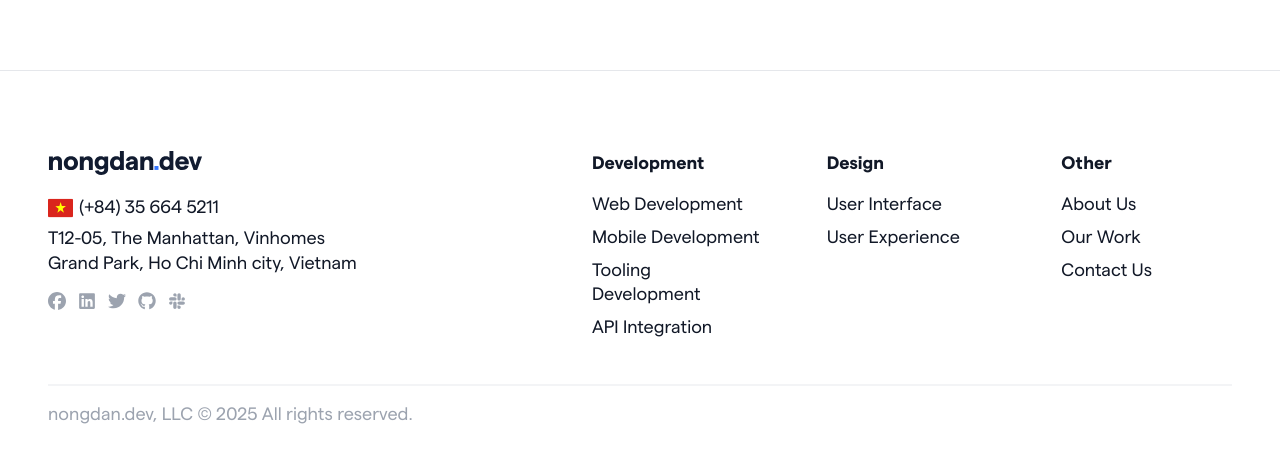
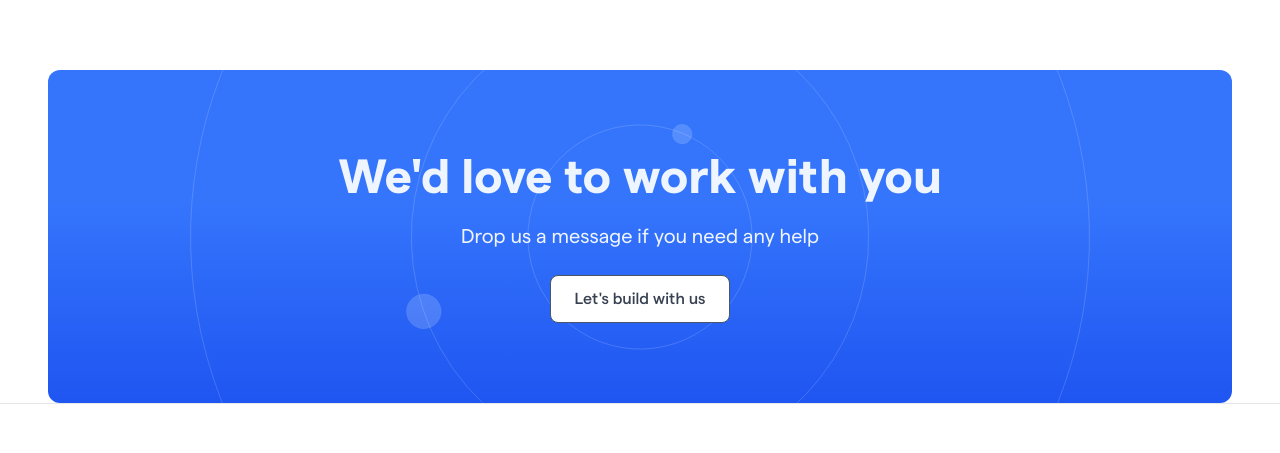
Before and after one commit to nongdan-dev/website, a React (Vite) app: page / in a window 1280 px wide. Shown: the part 5074-5527 px from the top of the page. Built offline with nearby package versions, Linux system fonts and the light colour scheme.

Commit message:
add section CTA

```diff
--- /dev/null
+++ b/src/components/widget/CallToAction.tsx
@@ -0,0 +1,21 @@
+import { Button, Link } from '@/components/ui'
+
+import { Orbits } from '../icons'
+import { Section } from './Section'
+
+export function CallToAction() {
+  return (
+    <Section className='relative place-items-center overflow-clip rounded-xl bg-gradient-to-b from-primary-500 from-40% to-primary-600 text-center text-primary-50'>
+      <Orbits className='absolute left-1/2 top-1/2 -translate-x-1/2 -translate-y-1/2 -rotate-[35deg] text-[56.25rem] text-primary-100/20' />
+      <Section.Title className='relative z-10 w-full !text-5xl'>
+        We'd love to work with you
+      </Section.Title>
+      <Section.Content className='relative z-10 mt-4'>
+        <p className='mb-6 text-xl'>Drop us a message if you need any help</p>
+        <Button asChild tone='light'>
+          <Link to='/contact-us'>Let's build with us</Link>
+        </Button>
+      </Section.Content>
+    </Section>
+  )
+}
--- a/src/components/widget/DropdownMenu.tsx
+++ b/src/components/widget/DropdownMenu.tsx
@@ -14,7 +14,7 @@ export function DropdownMenu(props: DropdownMenuProps) {
   return <Popover.Root {...props} />
 }
 
-export function Trigger({ children, ...props }: TriggerProps) {
+function Trigger({ children, ...props }: TriggerProps) {
   return (
     <Popover.Trigger asChild {...props}>
       <button className='group flex h-full items-center gap-1 transition-colors hover:text-indigo-500 focus-visible:text-indigo-500 data-[state=open]:text-indigo-500'>
@@ -25,7 +25,7 @@ export function Trigger({ children, ...props }: TriggerProps) {
   )
 }
 
-export function Content({
+function Content({
   containerRef,
   className,
   children,
--- a/src/components/widget/index.ts
+++ b/src/components/widget/index.ts
@@ -1,3 +1,4 @@
+export * from './CallToAction'
 export * from './DropdownMenu'
 export * from './MobileMenu'
 export * from './MobileMenuTrigger'
--- a/src/pages/Home/index.tsx
+++ b/src/pages/Home/index.tsx
@@ -1,4 +1,6 @@
 import { Fragment } from 'react'
+
+import { CallToAction } from '@/components/widget'
 
 import Clients from './Clients'
 import Feedback from './Feedback'
@@ -16,6 +18,7 @@ function HomePage() {
       <Feedback />
       <WhyChooseUs />
       <OurWork />
+      <CallToAction />
     </Fragment>
   )
 }
```
Also changed, not shown: src/components/widget/Section.tsx (+6 -6 lines).
